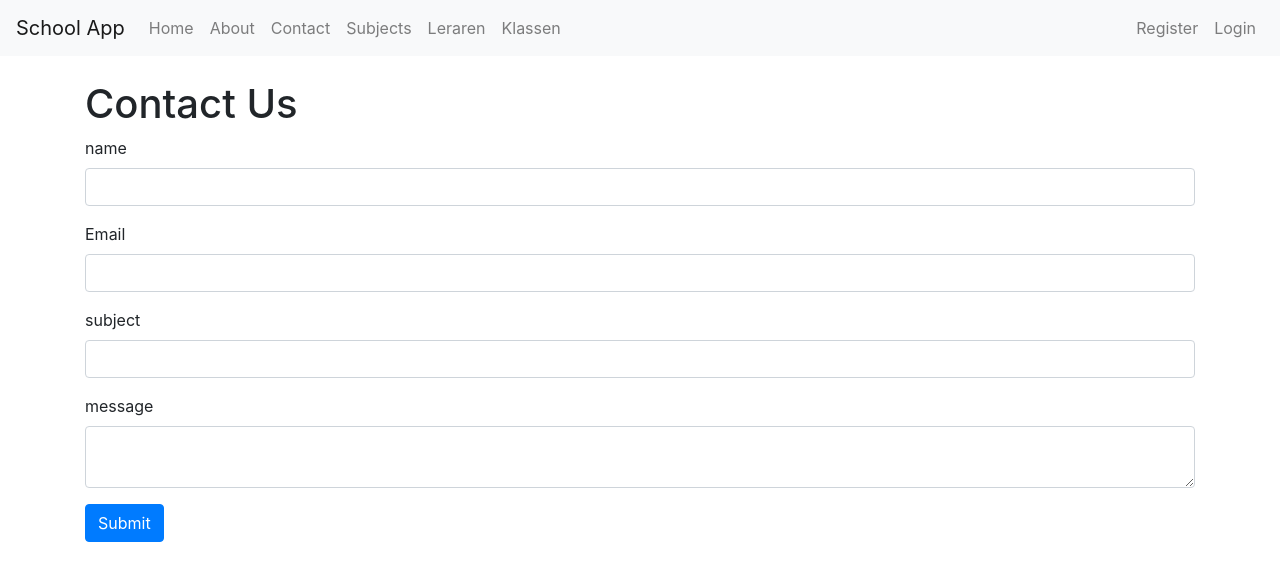
After one commit to PaulienBuskens/web-concepten, a Flask app: page /contact in a window 1280 px wide. The commit adds this page. Shown: the top 581 px of the page. Run offline with Flask 2, Linux system fonts and the light colour scheme; some libraries are stand-ins or nearby versions.

Commit message:
contactForm

```diff
--- a/app.py
+++ b/app.py
@@ -26,6 +26,7 @@ mysql.init_app(app)
 
 
 #### Algemene routes ####
+@app.route('/home')
 @app.route('/')
 def index():
     resp = make_response(render_template('home.html'))
@@ -37,6 +38,40 @@ def index():
 @app.route('/about')
 def about():
     return render_template('about.html')
+
+
+#### Contact Form ####
+
+class ContactForm(Form):
+    name = StringField('name', [validators.Length(min=3, max=100)])
+    email = TextField(validators=[Email()])
+    subject = StringField('subject', [validators.Length(min=3, max=100)])
+    message = TextAreaField('message', [validators.Length(min=10)])
+
+@app.route('/contact', methods=['GET','POST'])
+def contact():
+    form = ContactForm(request.form)
+    if request.method == 'POST' and form.validate():
+        name = form.name.data
+        email = form.email.data
+        subject = form.subject.data
+        message = form.message.data
+
+        #create cursor
+        cur = mysql.get_db().cursor()
+
+        #execute
+        cur.execute("INSERT INTO contactform(name,email,subject,message) VALUES(%s,%s,%s,%s)",(name,email,subject,message))
+
+        #commit to db
+        mysql.get_db().commit()
+
+        cur.close()
+
+        flash('Contact form succesfully send', 'success')
+
+        return redirect(url_for('contact'))
+    return render_template('contact.html', form=form)
 
 #### Richtingen ####
 
--- a/templates/about.html
+++ b/templates/about.html
@@ -5,4 +5,8 @@
     <h1>About Us</h1>
     <p>Lorem ipsum dolor sit amet consectetur adipisicing elit. Adipisci reprehenderit magni, eveniet quis, quos recusandae accusantium cumque necessitatibus ipsum sed, ad iure amet voluptate excepturi accusamus aut? Veritatis, minima ex.</p>
 
+    <h4>gegevens</h4>
+    <p>adres: lalastraat 4, 2140 lala</p>
+    <p>telefoonnummer: 054352653463</p>
+    <p>email: info@school.com</p>
 {% endblock%}
--- /dev/null
+++ b/templates/contact.html
@@ -0,0 +1,21 @@
+{% extends 'layout.html' %}
+
+{% block body %}
+    <h1>Contact Us</h1>
+    {% from "includes/_formhelpers.html" import render_field %}
+    <form method="POST" action="">
+        <div class="form-group">
+            {{render_field(form.name, class_="form-control")}}
+        </div>
+        <div class="form-group">
+            {{render_field(form.email, class_="form-control")}}
+        </div>
+        <div class="form-group">
+            {{render_field(form.subject, class_="form-control")}}
+        </div>
+        <div class="form-group">
+            {{render_field(form.message, class_="form-control")}}
+        </div>
+        <p><input type= "submit" value="Submit" class="btn btn-primary"></p>
+    </form>
+    {% endblock %}
--- a/templates/home.html
+++ b/templates/home.html
@@ -9,7 +9,7 @@
             <h2>Welkom op onze website</h2>
         {% endif %}
 
-        <p class="lead">>Het verheugt ons dat u interesse toont voor het onderwijs en de opvoeding van uw kind binnen onze school.
+        <p class="lead">Het verheugt ons dat u interesse toont voor het onderwijs en de opvoeding van uw kind binnen onze school.
             Het schoolteam zal alles in het werk stellen om de kansen te scheppen die uw kind nodig heeft om zich evenwichtig te ontplooien.
             Hopend op wederzijdse steun en waardering bij ons gezamenlijk opvoedingswerk, thuis en in de school,
             danken we u nu reeds voor de getoonde interesse in onze school.</p>
--- a/templates/includes/_navbar.html
+++ b/templates/includes/_navbar.html
@@ -13,13 +13,16 @@
               <a class="nav-link" href="/about">About</a>
             </li>
             <li class="nav-item">
+              <a class="nav-link" href="/contact">Contact</a>
+            </li>
+            <li class="nav-item">
               <a class="nav-link" href="/richtingen">Subjects</a>
             </li>
             <li class="nav-item">
               <a class="nav-link" href="/leraren">Leraren</a>
             </li>
             <li class="nav-item">
-              <a class="nav-link" href="/klassen">klassen</a>
+              <a class="nav-link" href="/klassen">Klassen</a>
             </li>
           </ul>
           <ul class="nav navbar-nav navbar-right">
```
